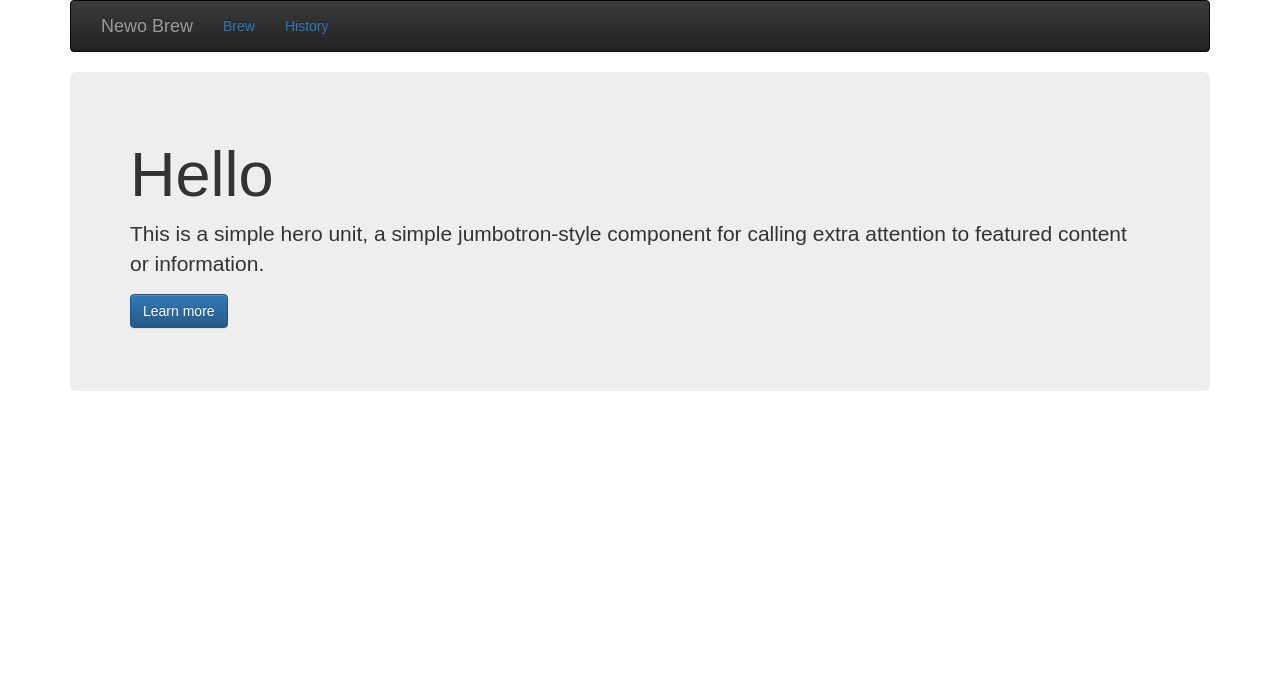
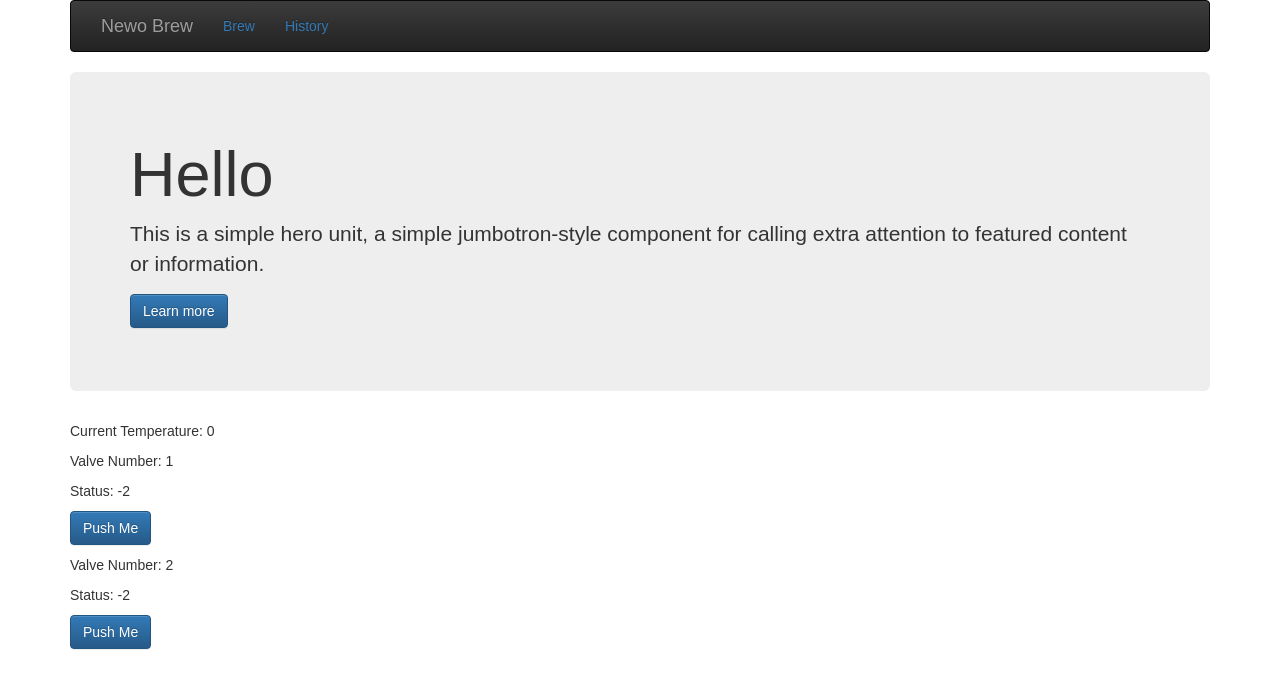
Before and after one commit to mikejablonski/newo-brew-ui-web, a React (Create React App) app: page / in a window 1280 px wide. Shown: the top 688 px of the page. Built offline with nearby package versions, Linux system fonts and the light colour scheme; no server answers.

Commit message:
Call API. Added BallValve component.

```diff
--- a/package.json
+++ b/package.json
@@ -7,7 +7,8 @@
     "react": "^15.5.4",
     "react-bootstrap": "^0.31.0",
     "react-dom": "^15.5.4",
-    "react-router-dom": "^4.1.1"
+    "react-router-dom": "^4.1.1",
+    "whatwg-fetch": "^2.0.3"
   },
   "devDependencies": {
     "react-scripts": "1.0.7"
--- /dev/null
+++ b/src/BallValve.js
@@ -0,0 +1,70 @@
+import React, { Component } from 'react';
+import { Button } from 'react-bootstrap';
+import 'whatwg-fetch'
+
+class BallValve extends Component {
+
+    constructor(props) {
+        super(props);
+        this.state = {valveStatus: -1};
+
+        // This binding is necessary to make `this` work in the callback
+        this.handleClick = this.handleClick.bind(this);
+    }
+
+    componentDidMount() {
+        this.timerID = setInterval(
+            () => this.tick(),
+            2000
+        );
+    }
+
+    componentWillUnmount() {
+        clearInterval(this.timerID);
+    }
+
+    tick() {
+        fetch(`http://raspberrypi.local:3001/valve/${this.props.valve}`)
+        .then((response) => {
+            return response.json()
+        }).then((json) => {
+            this.setState({
+                valveStatus: json.status
+            });
+        }).catch((ex) => {
+            this.setState({
+                valveStatus: -2
+            });
+        })
+    }
+
+    handleClick(e) {
+        console.log('pushed button');
+        var newValue = 0;
+        if (this.state.valveStatus == "0") {
+            newValue = 1;
+        }
+
+        fetch(`http://raspberrypi.local:3001/valve/${this.props.valve}/${newValue}`,
+        {
+            method: "POST"
+        })
+            .then((response) => {
+                return response.json()
+            }).then((json) => {
+            }).catch((ex) => {
+            })
+    }
+
+    render() {
+        return (
+            <div>
+                <p>Valve Number: {this.props.valve}</p>
+                <p>Status: {this.state.valveStatus}</p>
+                <p><Button bsStyle="primary" onClick={this.handleClick}>Push Me</Button></p>
+            </div>
+        );
+    }
+}
+
+export default BallValve;
--- a/src/Brew.js
+++ b/src/Brew.js
@@ -1,5 +1,7 @@
 import React, { Component } from 'react';
 import { Grid, Jumbotron, Button } from 'react-bootstrap';
+import TemperatureProbe from './TemperatureProbe';
+import BallValve from './BallValve';
 
 class Brew extends Component {
   render() {
@@ -10,6 +12,9 @@ class Brew extends Component {
                 <p>This is a simple hero unit, a simple jumbotron-style component for calling extra attention to featured content or information.</p>
                 <p><Button bsStyle="primary">Learn more</Button></p>
             </Jumbotron>
+            <TemperatureProbe />
+            <BallValve valve="1" />
+            <BallValve valve="2" />
         </div>
     );
   }
--- a/src/Header.js
+++ b/src/Header.js
@@ -9,7 +9,7 @@ class Header extends Component {
           <Grid>
             <Navbar.Header>
               <Navbar.Brand>
-                <a href="/">Newo Brew</a>
+                <Link to="/">Newo Brew</Link>
               </Navbar.Brand>
               <Navbar.Toggle />
             </Navbar.Header>
--- /dev/null
+++ b/src/TemperatureProbe.js
@@ -0,0 +1,46 @@
+import React, { Component } from 'react';
+import 'whatwg-fetch'
+
+class TemperatureProbe extends Component {
+
+  constructor(props) {
+    super(props);
+    this.state = {temp: 33};
+  }
+
+  componentDidMount() {
+    this.timerID = setInterval(
+      () => this.tick(),
+      1000
+    );
+  }
+
+  componentWillUnmount() {
+    clearInterval(this.timerID);
+  }
+
+  tick() {
+    fetch('http://raspberrypi.local:3001/temp')
+      .then((response) => {
+        return response.json()
+      }).then((json) => {
+        this.setState({
+          temp: json.degreesF
+        });
+      }).catch((ex) => {
+        this.setState({
+          temp: 0
+        });
+      })
+  }
+
+  render() {
+    return (
+        <div>
+            <p>Current Temperature: {this.state.temp}</p>
+        </div>
+    );
+  }
+}
+
+export default TemperatureProbe;
--- a/src/routes.js
+++ b/src/routes.js
@@ -16,8 +16,8 @@ const History = () => (
 )
 
 export default (
-  <Route path="/" component={App}>
+  <Router path="/" component={App}>
     <Route path="brew" component={Brew}/>
     <Route path="history" component={History}/>
-  </Route>
+  </Router>
 );
```
